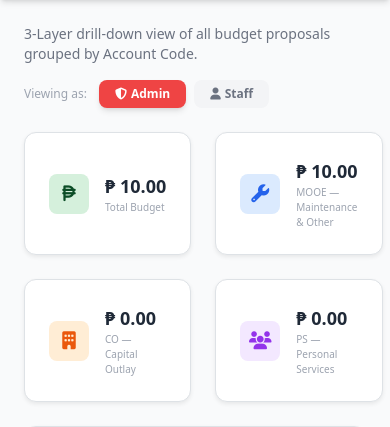
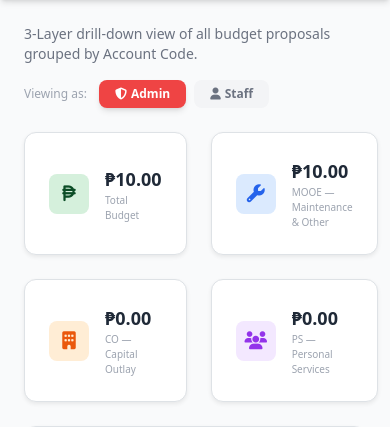
Before and after one commit to PaelMacalinao/PHO_BUDGETPLAN, a PHP site: page /admin_dashboard.php in a window 390 px wide. Shown: the part 64-491 px from the top of the page. Run offline with PHP 8.4, Linux system fonts and the light colour scheme; data comes from the database, SQL or seed files in the repository; tables that the repository leaves empty hold one stand-in row (values such as "Sample post"); some libraries are stand-ins or nearby versions.

Commit message:
Fixed peso sign

```diff
--- a/admin_dashboard.php
+++ b/admin_dashboard.php
@@ -211,7 +211,7 @@
     <div class="bg-white rounded-xl border border-gray-100 shadow-sm p-4 sm:p-5 flex items-center gap-3">
         <div class="bg-brand-100 text-brand-600 w-10 h-10 rounded-lg flex items-center justify-center shrink-0"><i class="fa-solid fa-peso-sign text-lg"></i></div>
         <div class="min-w-0">
-            <span class="block text-lg sm:text-xl font-bold text-gray-800 truncate"><?= peso($grandTotal) ?></span>
+            <span class="peso-amount text-lg sm:text-xl font-bold text-gray-800 truncate"><span class="peso-sign">₱</span> <?= number_format($grandTotal, 2) ?></span>
             <span class="block text-[10px] sm:text-xs text-gray-400">Total Budget</span>
         </div>
     </div>
@@ -219,7 +219,7 @@
     <div class="bg-white rounded-xl border border-gray-100 shadow-sm p-4 sm:p-5 flex items-center gap-3">
         <div class="bg-<?= $clr ?>-100 text-<?= $clr ?>-600 w-10 h-10 rounded-lg flex items-center justify-center shrink-0"><i class="fa-solid <?= $ico ?> text-lg"></i></div>
         <div class="min-w-0">
-            <span class="block text-lg sm:text-xl font-bold text-gray-800 truncate"><?= peso($classTotals[$cls] ?? 0) ?></span>
+            <span class="peso-amount text-lg sm:text-xl font-bold text-gray-800 truncate"><span class="peso-sign">₱</span> <?= number_format(($classTotals[$cls] ?? 0), 2) ?></span>
             <span class="block text-[10px] sm:text-xs text-gray-400"><?= $cls ?> — <?= $lbl ?></span>
         </div>
     </div>
--- a/index.php
+++ b/index.php
@@ -68,7 +68,7 @@
     <div class="bg-white rounded-xl border border-gray-100 shadow-sm p-5 flex items-center gap-4">
         <div class="bg-accent-50 text-accent-500 w-11 h-11 rounded-lg flex items-center justify-center"><i class="fa-solid fa-peso-sign text-lg"></i></div>
         <div>
-            <span class="block text-2xl font-bold text-gray-800"><?= peso($totalAllocation) ?></span>
+            <span class="peso-amount text-2xl font-bold text-gray-800"><span class="peso-sign">₱</span> <?= number_format($totalAllocation, 2) ?></span>
             <span class="block text-xs text-gray-400">Total Allocation</span>
         </div>
     </div>
--- a/style.css
+++ b/style.css
@@ -202,8 +202,26 @@
 
 
 /* ═══════════════════════════════════════════════════
-   6. AUTH CARD (login / register pages)
+   6. PESO AMOUNT — baseline-aligned ₱ + number
    ═══════════════════════════════════════════════════ */
+.peso-amount {
+    display: inline-flex;
+    align-items: baseline;
+    gap: 0;
+    line-height: 1;
+}
+.peso-sign {
+    font-size: inherit;
+    font-weight: inherit;
+    line-height: 1;
+    vertical-align: baseline;
+}
+
+
+/* ═══════════════════════════════════════════════════
+   7. AUTH CARD (login / register pages)
+   ═══════════════════════════════════════════════════ */
+
 .auth-card {
     background: #fff;
     border-radius: 1rem;
@@ -214,7 +232,7 @@
 
 
 /* ═══════════════════════════════════════════════════
-   7. SIDEBAR & OVERLAY
+   8. SIDEBAR & OVERLAY
    ═══════════════════════════════════════════════════ */
 #sidebar {
     transition: transform .3s cubic-bezier(.4, 0, .2, 1);
@@ -267,7 +285,7 @@
 
 
 /* ═══════════════════════════════════════════════════
-   8. HAMBURGER ICON
+   9. HAMBURGER ICON
    ═══════════════════════════════════════════════════ */
 .hamburger {
     width: 22px;
@@ -298,7 +316,7 @@
 
 
 /* ═══════════════════════════════════════════════════
-   9. WIZARD STEP INDICATOR (create / edit)
+   10. WIZARD STEP INDICATOR (create / edit)
    ═══════════════════════════════════════════════════ */
 .tab-panel { display: none; animation: fadeSlide .35s ease; }
 .tab-panel.active { display: block; }
```
